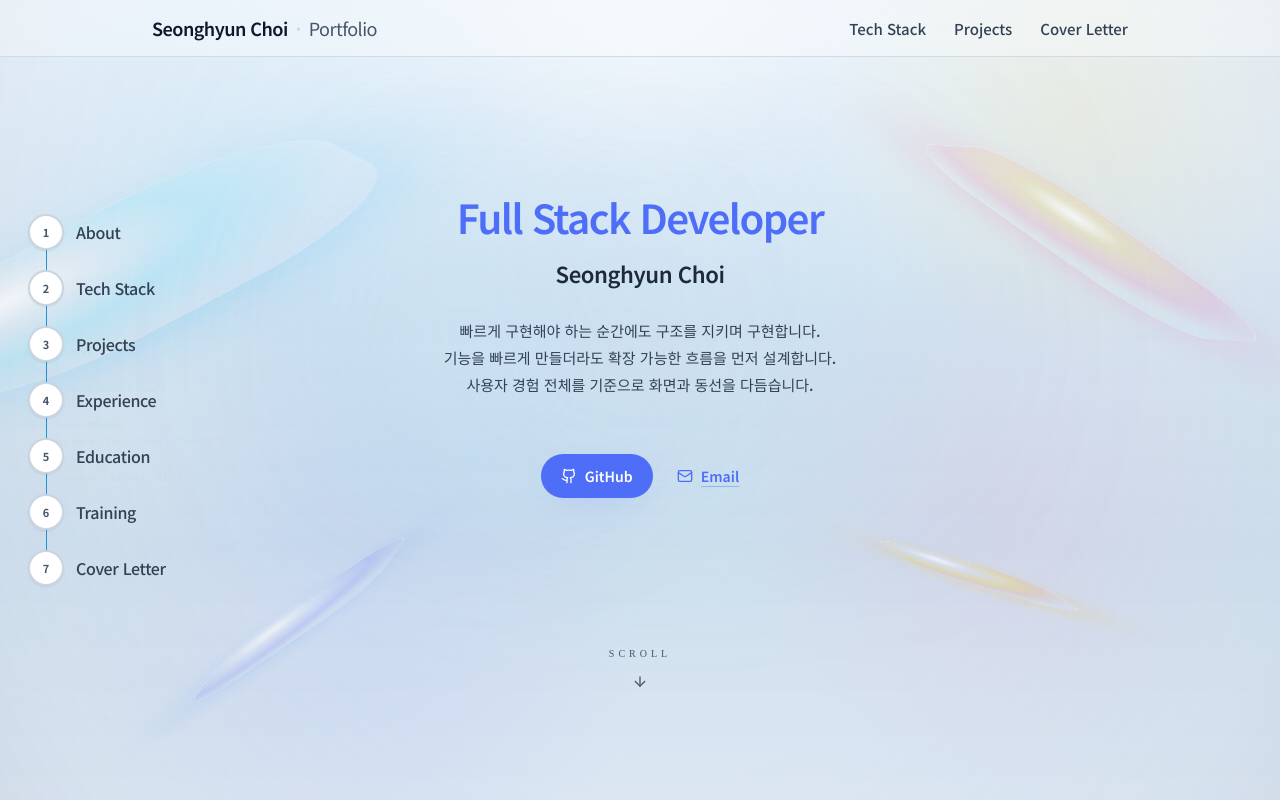
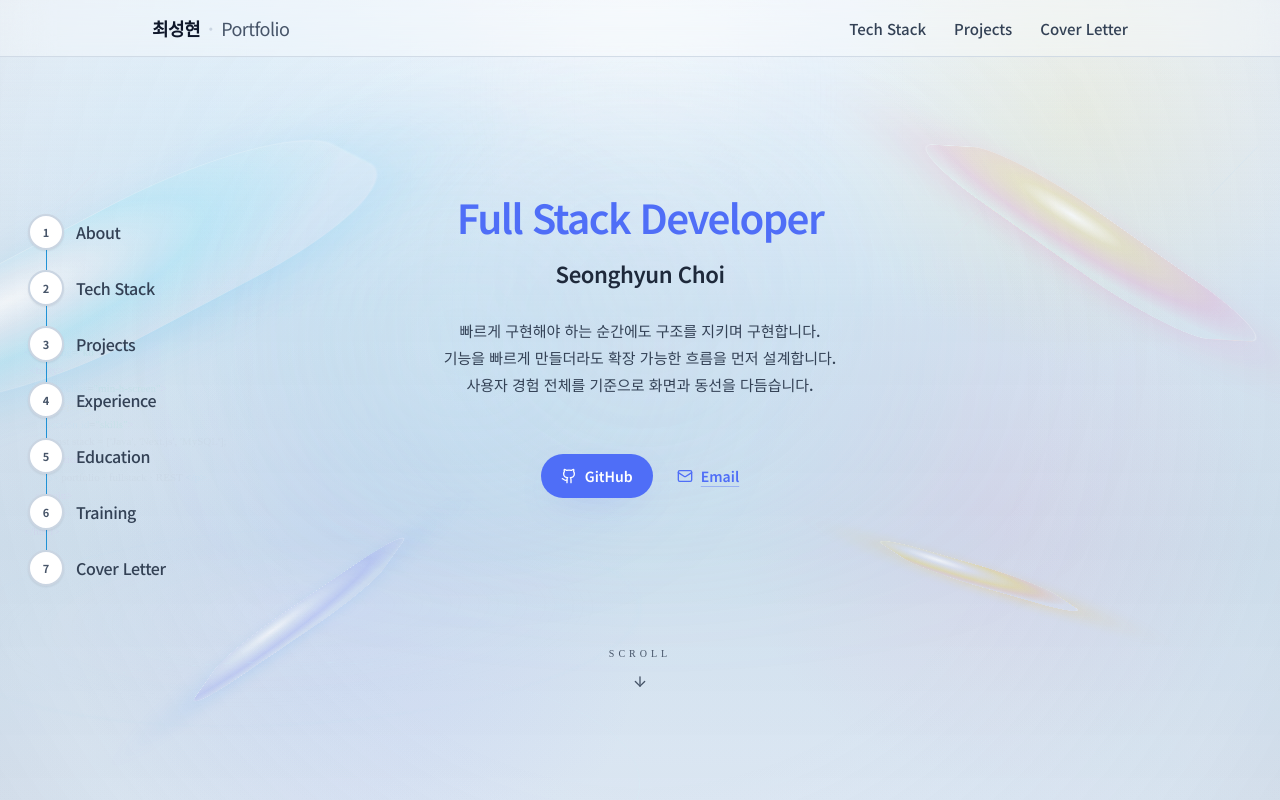
Before and after one commit to Wlrajr/seonghyunPortfolio, a Next.js app: page / in a window 1280 px wide. Shown: the top 800 px of the page. Built offline with nearby package versions, Linux system fonts and the light colour scheme.

Commit message:
이름 변경

```diff
--- a/app/page.tsx
+++ b/app/page.tsx
@@ -31,7 +31,7 @@ import {
 } from "@/lib/resume"
 
 const profile = {
-  name: "Seonghyun Choi",
+  name: "최성현",
   role: "Fullstack Developer Choi Seonghyeon",
   bio:
     "빠르게 구현해야 하는 순간에도 구조를 지키며 구현합니다.\n기능을 빠르게 만들더라도 확장 가능한 흐름을 먼저 설계합니다.\n사용자 경험 전체를 기준으로 화면과 동선을 다듬습니다.",
@@ -43,6 +43,7 @@ const profile = {
     email: "bri0205@naver.com",
   },
 }
+const heroDisplayName = "Seonghyun Choi"
 
 const navTopLinkClass =
   "shrink-0 text-sm font-medium text-text-muted transition-colors hover:text-sky-900 md:text-[15px]"
@@ -266,7 +267,7 @@ export default function HomePage() {
                     }}
                     className="mt-5 font-display text-[20px] font-semibold leading-snug tracking-[-0.02em] text-[#1e293b] sm:text-[22px]"
                   >
-                    {profile.name}
+                    {heroDisplayName}
                   </motion.h1>
 
                   <motion.p
```
